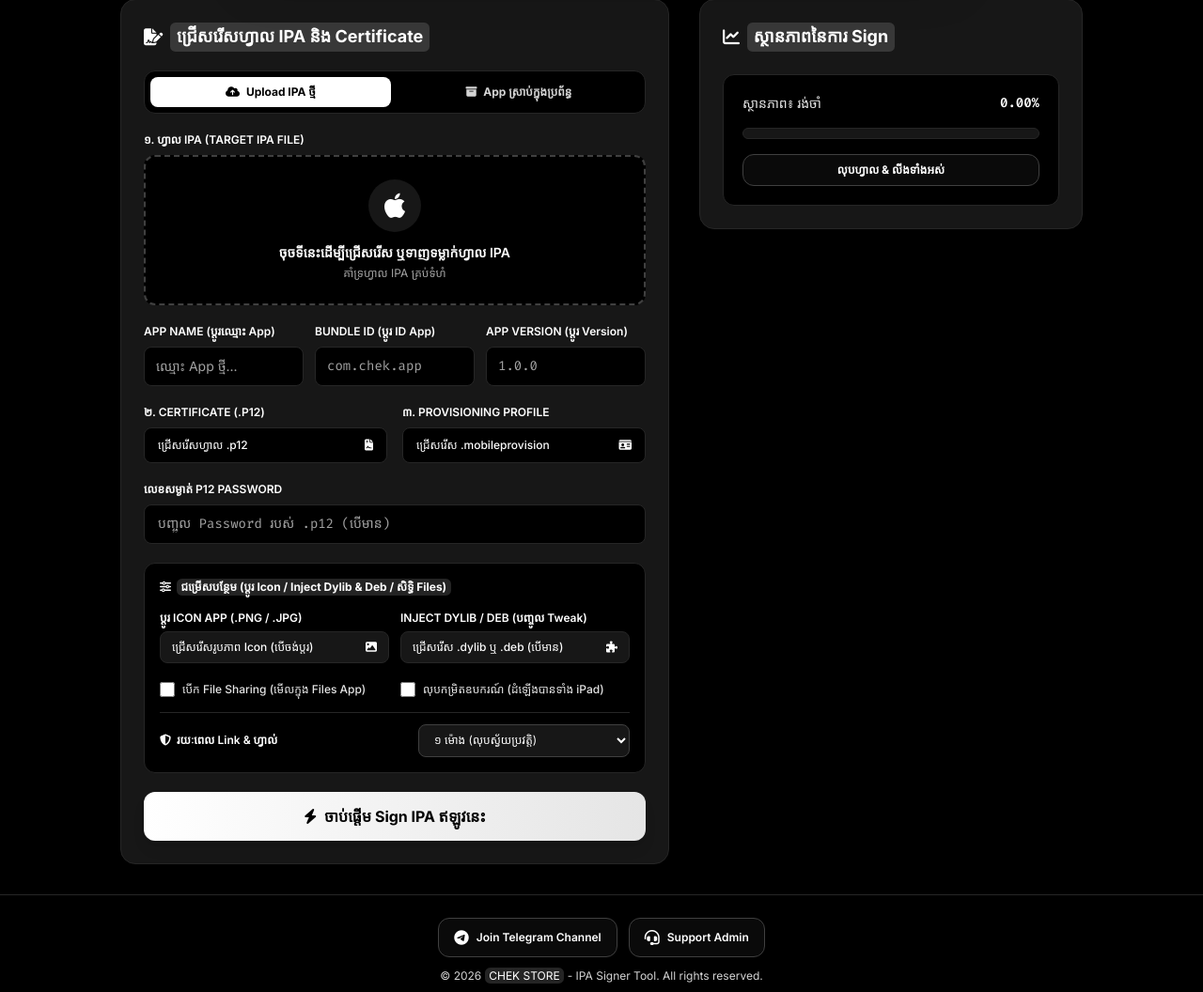
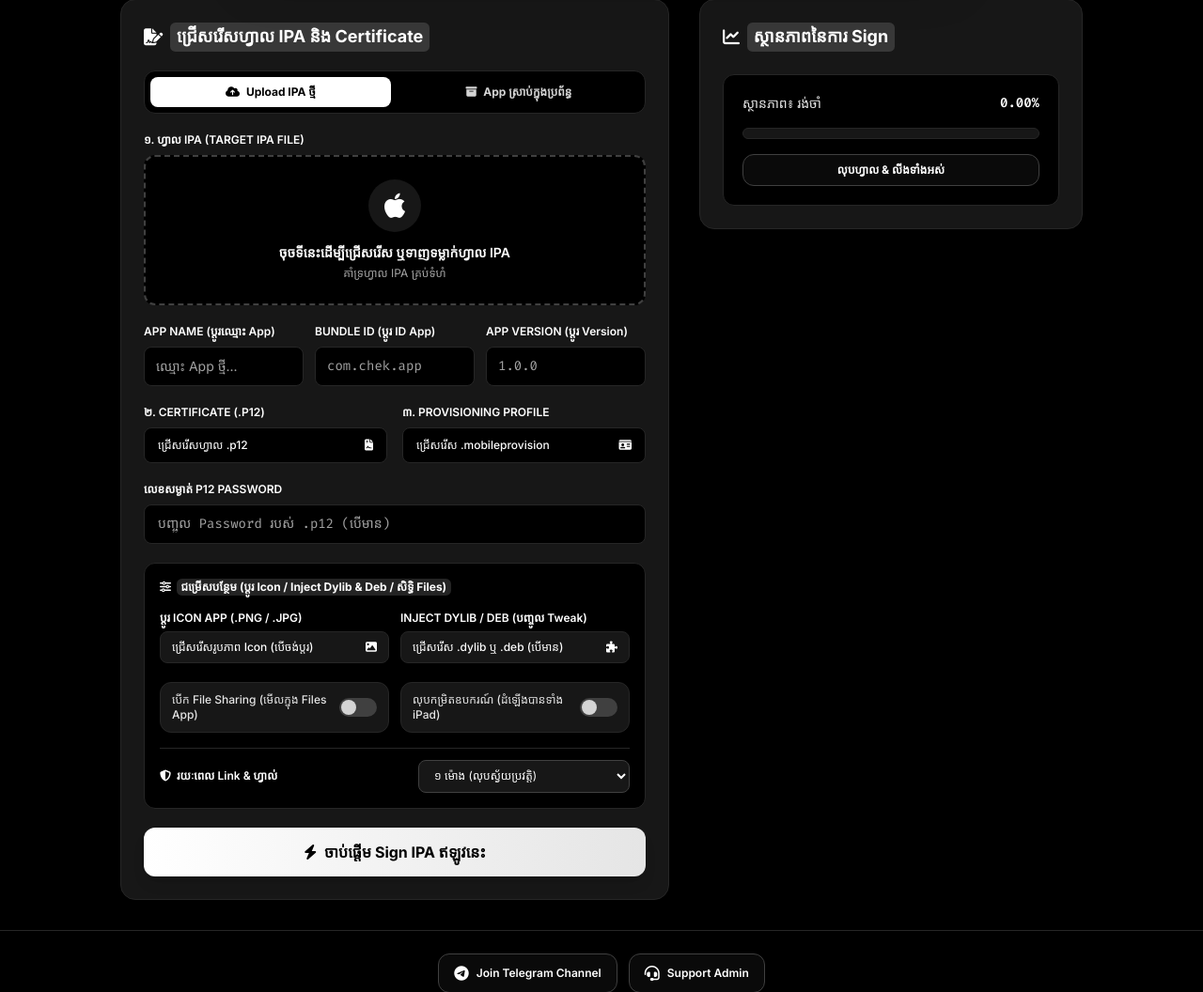
Before and after one commit to Chekchin/ipa-signer-pro, a Python web app: template templates/index.html in a window 1280 px wide. Shown: the part 368-1424 px from the top of the page at 94% size. Run offline with Jinja, Linux system fonts and the light colour scheme; the template is opened without the code that fills it, so the values that code supplies are empty; some libraries are stand-ins or nearby versions; some web fonts are replaced.

Commit message:
Update index.html

```diff
--- a/templates/index.html
+++ b/templates/index.html
@@ -49,6 +49,14 @@
       };
     </script>
     <style>
+      button,
+      label,
+      input,
+      select,
+      a {
+        touch-action: manipulation;
+        -webkit-tap-highlight-color: transparent;
+      }
       .white-highlight {
         color: #ffffff;
         background: rgba(255, 255, 255, 0.14);
@@ -515,32 +523,63 @@
                   </div>
                 </div>
 
+                <!-- INTERACTIVE TOGGLE SWITCHES FOR IOS / IPAD -->
                 <div class="grid grid-cols-1 sm:grid-cols-2 gap-3 pt-1">
-                  <label
-                    class="flex items-center gap-2 text-xs font-medium text-neutral-200 cursor-pointer"
-                  >
+                  <button
+                    type="button"
+                    id="toggle-file-sharing-btn"
+                    onclick="toggleOptionSwitch('enable-file-sharing-checkbox', 'toggle-file-sharing-track', 'toggle-file-sharing-thumb')"
+                    class="w-full flex items-center justify-between gap-2 bg-blackcard hover:bg-neutral-900 border border-neutral-800 px-3 py-2.5 rounded-xl text-left transition-all"
+                  >
+                    <span
+                      class="text-xs font-medium text-neutral-200"
+                      data-translate="optFileSharing"
+                      >បើក File Sharing (មើលក្នុង Files App)</span
+                    >
                     <input
                       type="checkbox"
+                      id="enable-file-sharing-checkbox"
                       name="enable_file_sharing"
-                      class="w-4 h-4 accent-white rounded"
+                      class="hidden"
                     />
-                    <span data-translate="optFileSharing"
-                      >បើក File Sharing (មើលក្នុង Files App)</span
-                    >
-                  </label>
-
-                  <label
-                    class="flex items-center gap-2 text-xs font-medium text-neutral-200 cursor-pointer"
-                  >
+                    <span
+                      id="toggle-file-sharing-track"
+                      class="w-10 h-5 rounded-full bg-neutral-700 p-0.5 flex items-center transition-colors shrink-0"
+                    >
+                      <span
+                        id="toggle-file-sharing-thumb"
+                        class="w-4 h-4 rounded-full bg-neutral-300 transform translate-x-0 transition-transform"
+                      ></span>
+                    </span>
+                  </button>
+
+                  <button
+                    type="button"
+                    id="toggle-device-limit-btn"
+                    onclick="toggleOptionSwitch('remove-device-limit-checkbox', 'toggle-device-limit-track', 'toggle-device-limit-thumb')"
+                    class="w-full flex items-center justify-between gap-2 bg-blackcard hover:bg-neutral-900 border border-neutral-800 px-3 py-2.5 rounded-xl text-left transition-all"
+                  >
+                    <span
+                      class="text-xs font-medium text-neutral-200"
+                      data-translate="optDeviceLimit"
+                      >លុបកម្រិតឧបករណ៍ (ដំឡើងបានទាំង iPad)</span
+                    >
                     <input
                       type="checkbox"
+                      id="remove-device-limit-checkbox"
                       name="remove_device_limit"
-                      class="w-4 h-4 accent-white rounded"
+                      class="hidden"
                     />
-                    <span data-translate="optDeviceLimit"
-                      >លុបកម្រិតឧបករណ៍ (ដំឡើងបានទាំង iPad)</span
-                    >
-                  </label>
+                    <span
+                      id="toggle-device-limit-track"
+                      class="w-10 h-5 rounded-full bg-neutral-700 p-0.5 flex items-center transition-colors shrink-0"
+                    >
+                      <span
+                        id="toggle-device-limit-thumb"
+                        class="w-4 h-4 rounded-full bg-neutral-300 transform translate-x-0 transition-transform"
+                      ></span>
+                    </span>
+                  </button>
                 </div>
 
                 <!-- ADMIN RETENTION SELECTOR (1 HOUR vs UNLIMITED) -->
@@ -854,6 +893,26 @@
         },
       };
 
+      function toggleOptionSwitch(checkboxId, trackId, thumbId) {
+        const cb = document.getElementById(checkboxId);
+        const track = document.getElementById(trackId);
+        const thumb = document.getElementById(thumbId);
+        if (!cb || !track || !thumb) return;
+
+        cb.checked = !cb.checked;
+        if (cb.checked) {
+          track.classList.remove("bg-neutral-700");
+          track.classList.add("bg-white");
+          thumb.classList.remove("bg-neutral-300", "translate-x-0");
+          thumb.classList.add("bg-black", "translate-x-5");
+        } else {
+          track.classList.remove("bg-white");
+          track.classList.add("bg-neutral-700");
+          thumb.classList.remove("bg-black", "translate-x-5");
+          thumb.classList.add("bg-neutral-300", "translate-x-0");
+        }
+      }
+
       function hideAdminKeyBoxAlert() {
         const box = document.getElementById("admin-key-alert-box");
         if (box) box.classList.add("hidden");
```
